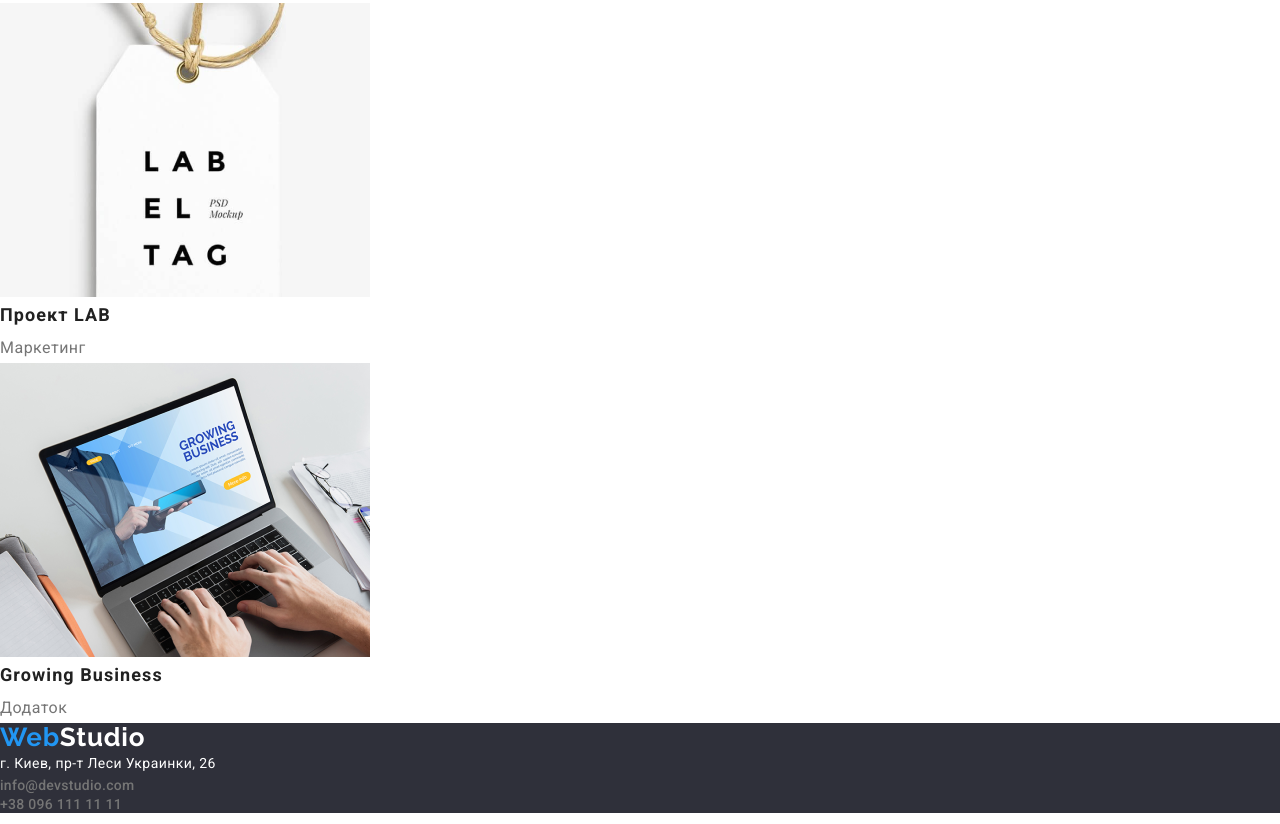
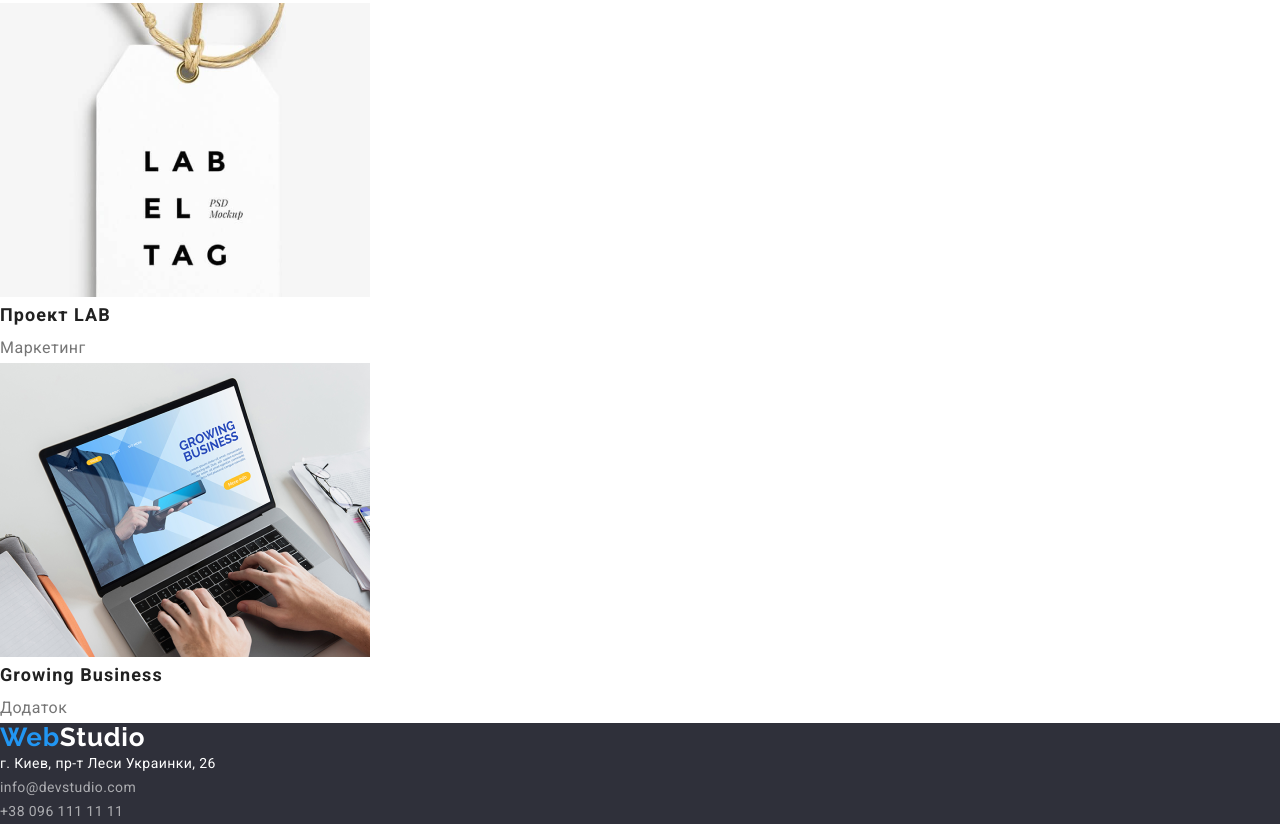
Before and after one commit to ImmortalCardinal/goit-markup-hw-02, a plain HTML site: page portfolio.html in a window 1280 px wide. Shown: the part 2798-3622 px from the top of the page. Drawn offline with nearby package versions, Linux system fonts and the light colour scheme.

Commit message:
Resetcolorfooter

```diff
--- a/portfolio.html
+++ b/portfolio.html
@@ -115,8 +115,8 @@
         <section>
             <p class="address_text_type">г. Киев, пр-т Леси Украинки, 26</p>
             <ul class="adress list link">
-                <li><a class="adress_contact_list_item link" href="emailto:info@devstudio.com">info@devstudio.com </a></li>
-                <li><a class="adress_contact_list_item link" href="tel:+380961111111"> +38 096 111 11 11</a></li>
+                <li><a class="footer_list_contacts_item link" href="emailto:info@devstudio.com">info@devstudio.com </a></li>
+                <li><a class="footer_list_contacts_item link" href="tel:+380961111111"> +38 096 111 11 11</a></li>
             </ul>
         </section>
         </ul>
```
